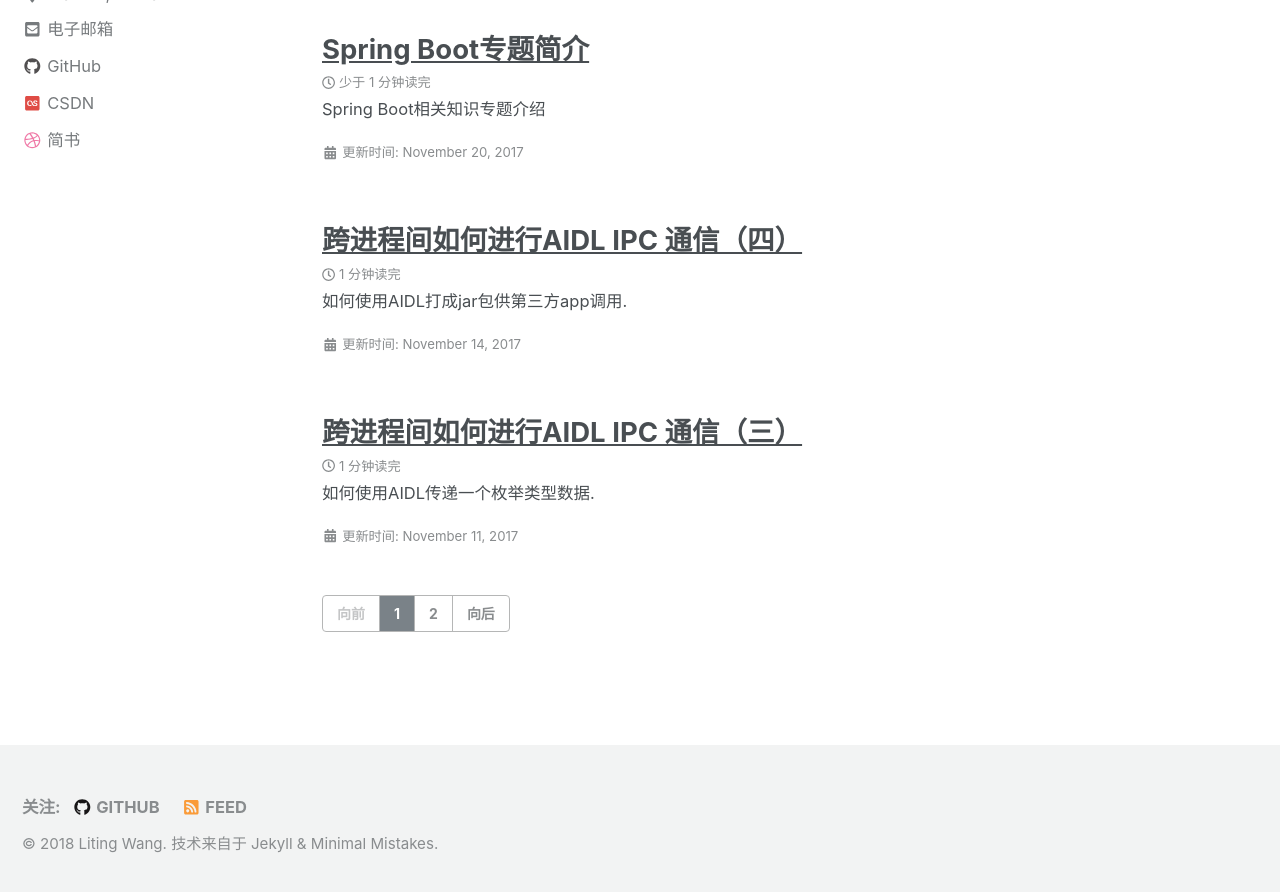
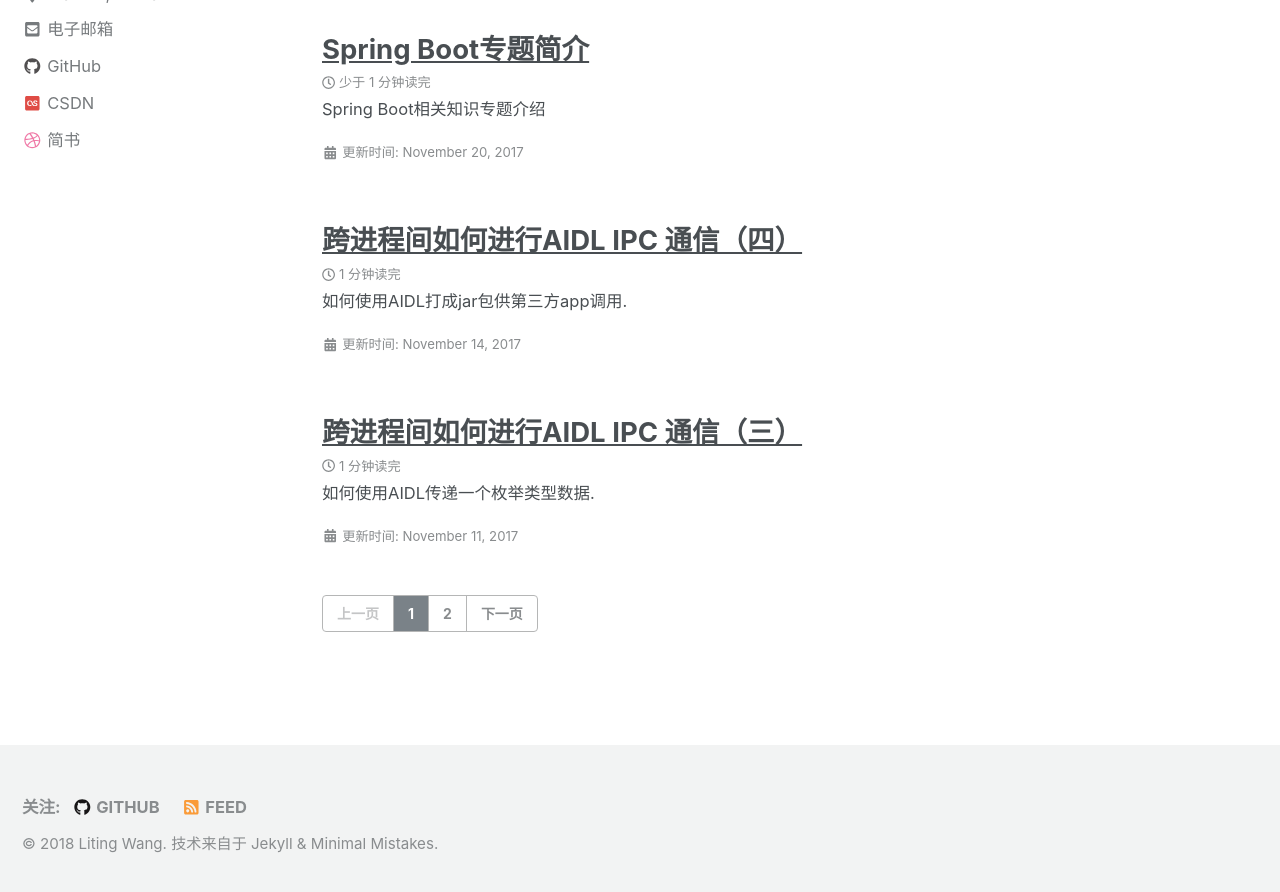
Before and after one commit to onroadtech/onroadtech.github.io, a Jekyll site: the page built from index.html, in a window 1280 px wide and 900 px high, scrolled down 624 px. Shown: the top 892 px of the window. Built offline with Jekyll 4.4.1, drawn with Linux system fonts in a browser that asks for light colours; nearby versions of some CDN libraries; the list of posts is cut into pages by our own code.

Commit message:
Modify some translation for Chinese.

```diff
--- a/_data/ui-text.yml
+++ b/_data/ui-text.yml
@@ -316,12 +316,12 @@ it-IT:
 # -----------------
 zh: &DEFAULT_ZH_HANS
   page                       : "页面"
-  pagination_previous        : "向前"
-  pagination_next            : "向后"
+  pagination_previous        : "上一页"
+  pagination_next            : "下一页"
   breadcrumb_home_label      : "首页"
   breadcrumb_separator       : "/"
   menu_label                 : "切换菜单"
-  toc_label                  : "在本页上"
+  toc_label                  : "目录"
   ext_link_label             : "直接链接"
   less_than                  : "少于"
   minute_read                : "分钟读完"
```
